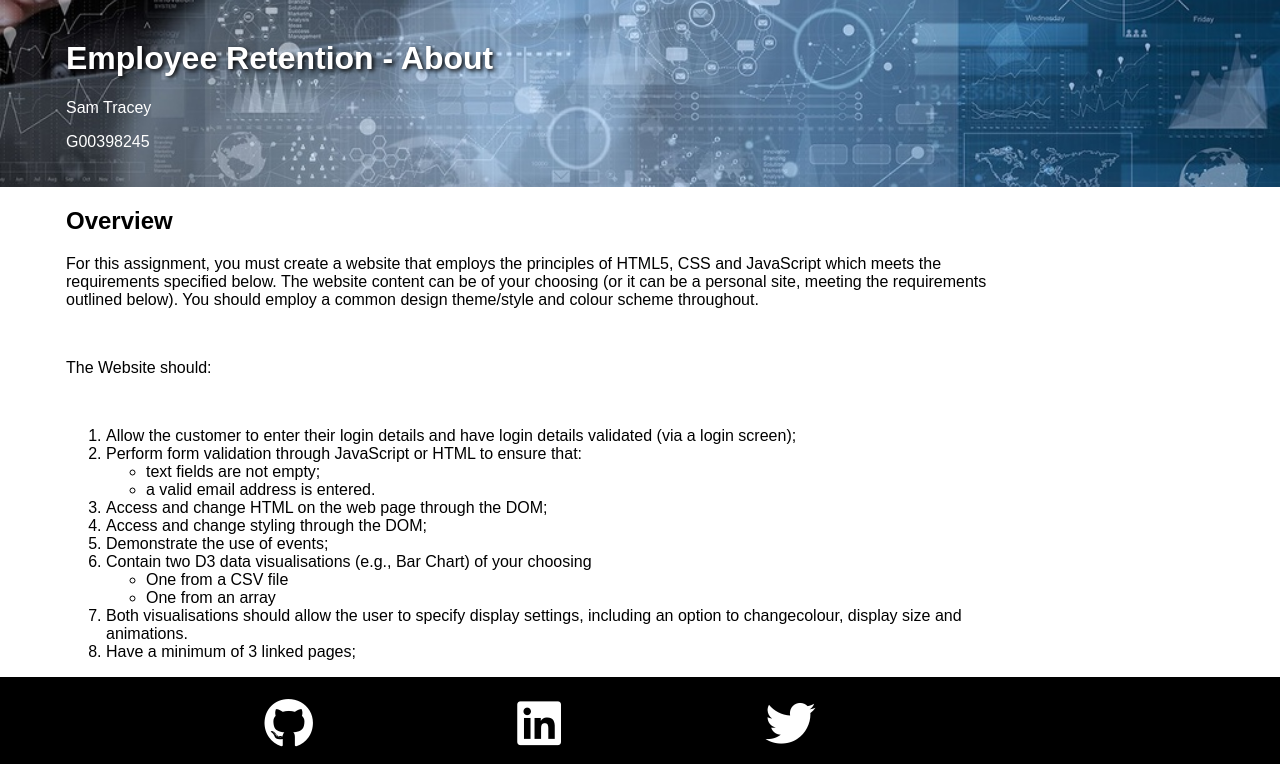
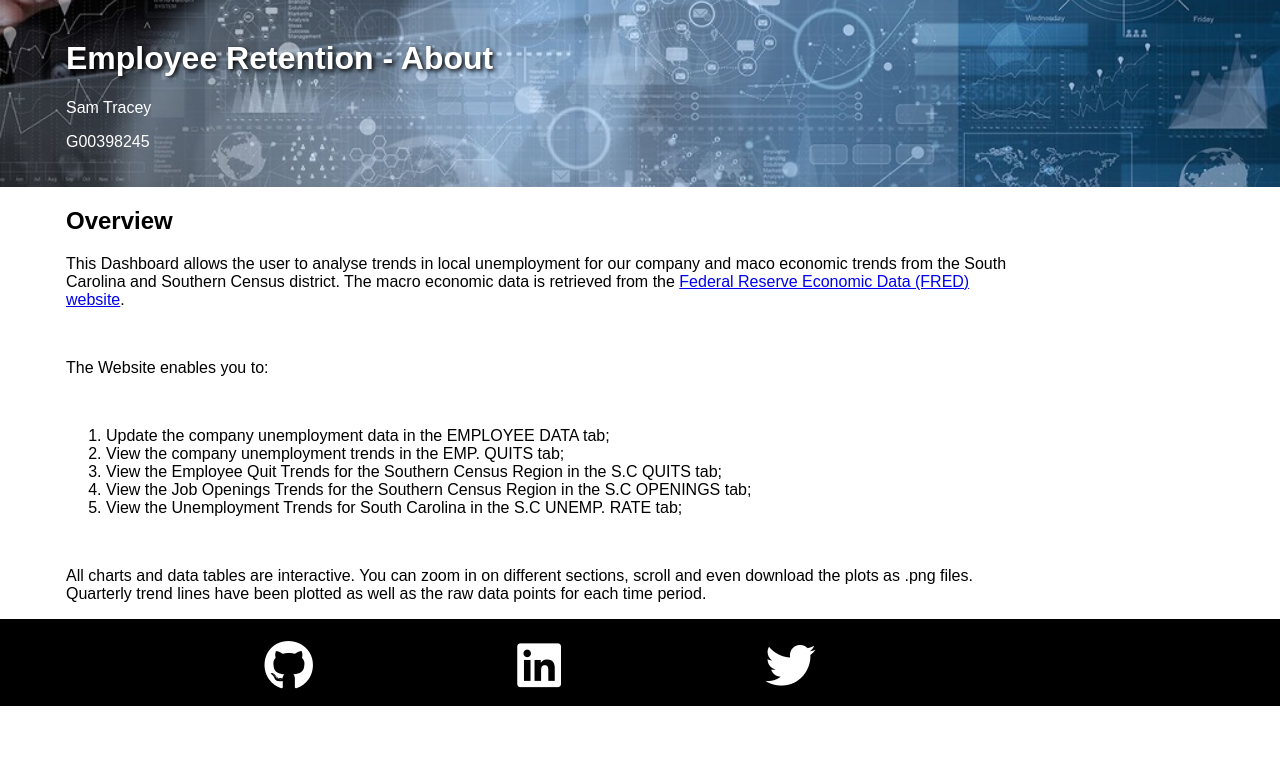
Before and after one commit to Sam-Tracey/Data_Representation_Project, a Flask app: page /about in a window 1280 px wide. Shown: the part 158-922 px from the top of the page. After the commit the page ends 864 px from the top, so only its background shows below. Run offline with Flask 2, Linux system fonts and the light colour scheme; the visitor is signed in with stand-in values (Sample User, id 1); some libraries are stand-ins or nearby versions.

Commit message:
Updated Images, Readme, about.html and dataDAO.py

```diff
--- a/templates/about.html
+++ b/templates/about.html
@@ -52,31 +52,24 @@
     <!-- Container for all text on this page -->
     <div class="container">
         <h2>Overview</h2>
-        <p>For this assignment, you must create a website that employs
-            the principles of HTML5, CSS and JavaScript which meets the requirements specified below.
-            The website content can be of your choosing (or it can be a personal site, meeting the requirements outlined below).
-            You should employ a common design theme/style and colour scheme throughout.</p>
+        <p>This Dashboard allows the user to analyse trends in local unemployment for our company and maco economic trends
+            from the South Carolina and Southern Census district.
+            The macro economic data is retrieved from the <a href="https://fred.stlouisfed.org/">Federal Reserve Economic Data (FRED) website</a>. </p>
             <br>
-            <p>The Website should:</p>
+            <p>The Website enables you to:</p>
             <br>
             <ol>
-                <li>Allow the customer to enter their login details and have login details validated (via a login screen);</li>
-                <li>Perform form validation through JavaScript or HTML to ensure that:</li>
-                <ul>
-                    <li>text fields are not empty;</li>
-                    <li>a valid email address is entered.</li>
-                </ul>
-                <li>Access and change HTML on the web page through the DOM;</li>
-                <li>Access and change styling through the DOM;</li>
-                <li>Demonstrate the use of events;</li>
-                <li>Contain two D3 data visualisations (e.g., Bar Chart) of your choosing</li>
-                <ul>
-                    <li>One from a CSV file</li>
-                    <li>One from an array</li>
-                </ul>
-                <li>Both visualisations should allow the user to specify display settings, including an option to changecolour, display size and animations.</li>
-                <li>Have a minimum of 3 linked pages;</li>
+                <li>Update the company unemployment data in the EMPLOYEE DATA tab;</li>
+                <li>View the company unemployment trends in the EMP. QUITS tab;</li>
+                <li>View the Employee Quit Trends for the Southern Census Region in the S.C QUITS tab;</li>
+                <li>View the Job Openings Trends for the Southern Census Region in the S.C OPENINGS tab;</li>
+                <li>View the Unemployment Trends for South Carolina in the S.C UNEMP. RATE tab;</li>
             </ol>
+            <br>
+        <p> All charts and data tables are interactive. You can zoom in on different sections, scroll and even download the plots as .png files.
+            Quarterly trend lines have been plotted as well as the raw data points for each time period.
+
+        </p>
 
     </div>
     <!-- Foot section including social media buttons / links -->
```
Also changed, not shown: dataDAO.py (+23 -0 lines), README.md, images/CRUD.png (added), images/chart.png (added), images/home.png (added), images/login.png (added), images/signup.png (added).
